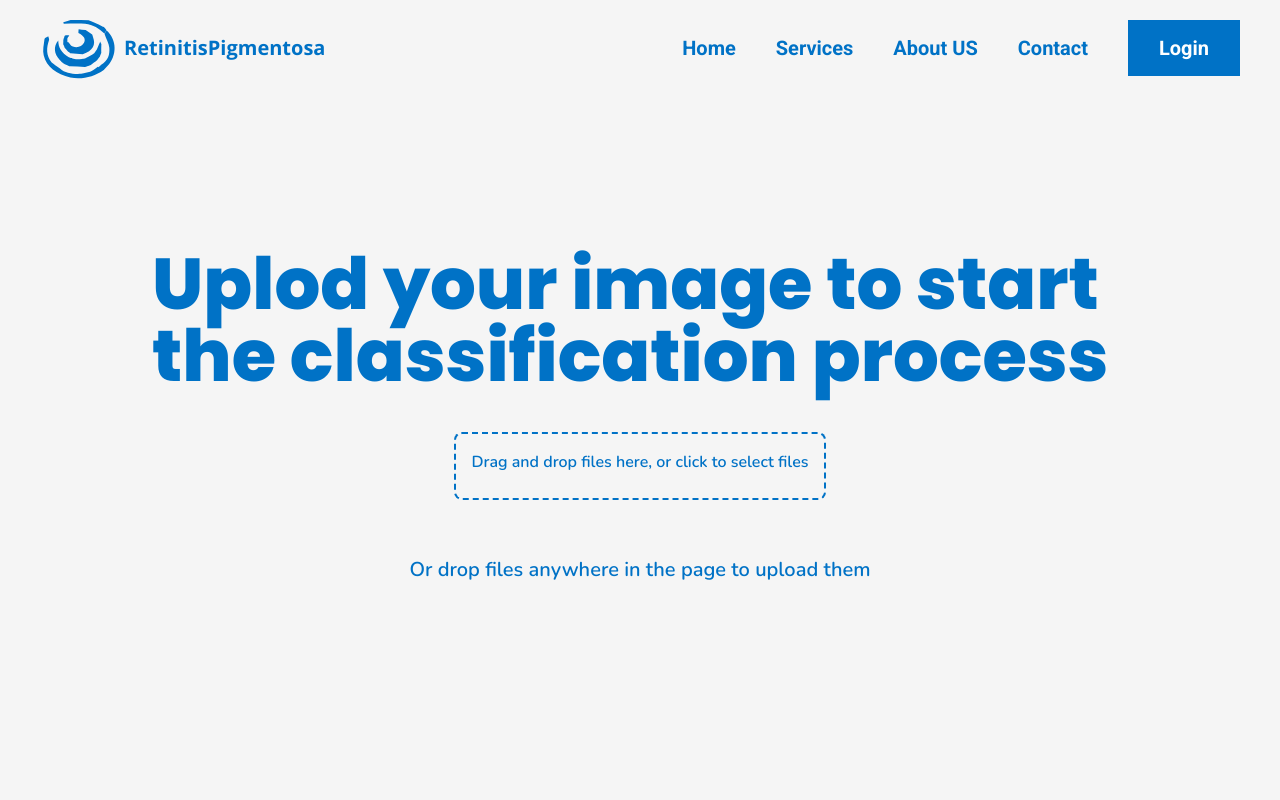
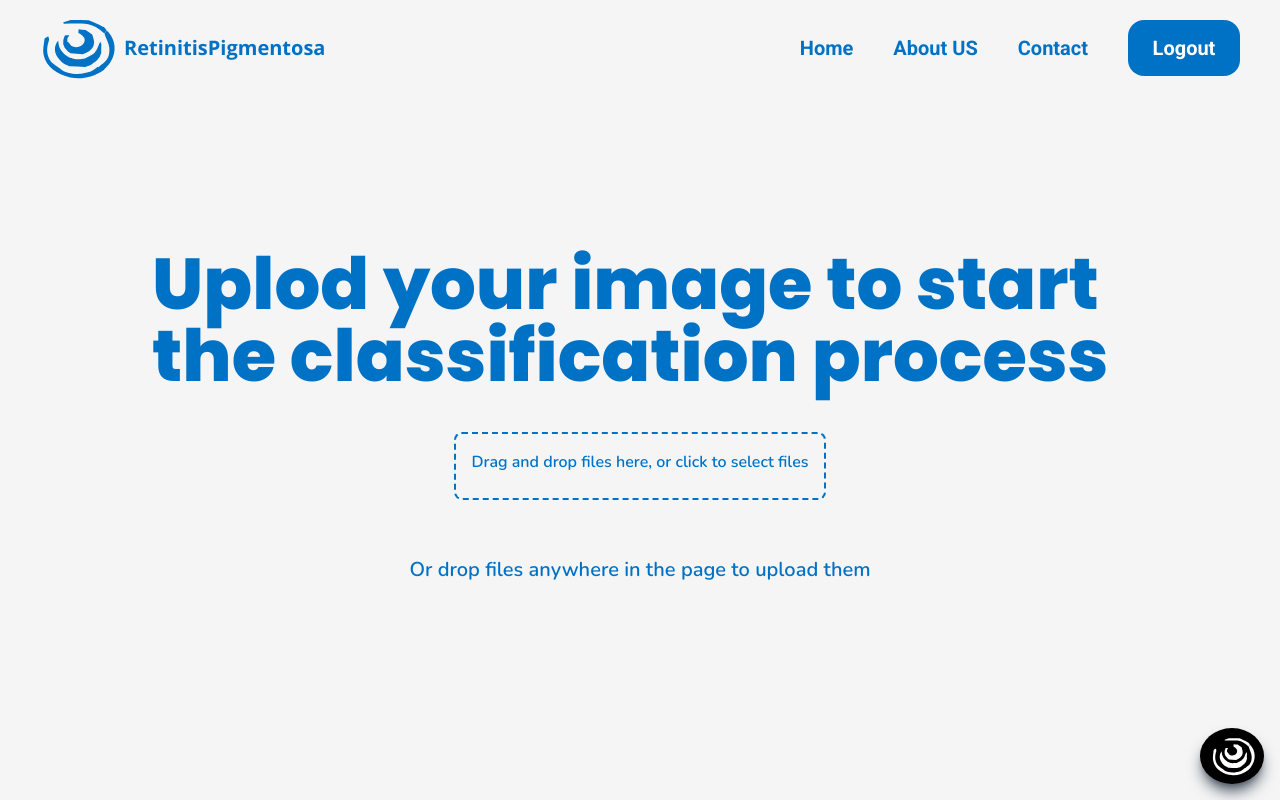
Before and after one commit to EL-Gazoly/RentinitisPigmentosa, a React (Create React App) app in the folder frontend/: page /upload in a window 1280 px wide. Built offline with nearby package versions, Linux system fonts and the light colour scheme.

Commit message:
added routing links

```diff
--- a/frontend/src/pages/Landing.jsx
+++ b/frontend/src/pages/Landing.jsx
@@ -4,6 +4,7 @@ import { ReactComponent as BurgerIcon} from '../assets/burgerIcon.svg'
 import Chatbot from '../components/Chatbot'
 import HomePagePic from '../assets/homePagePic.png'
 import {React, useEffect, useState, useRef} from 'react'
+import { Link } from 'react-router-dom'
 const Landing = () => {
   const [isCardVisible, setIsCardVisible] = useState(false)
 
@@ -29,16 +30,15 @@ const Landing = () => {
     <div className='caret-transparent'>
       <div className='landing-page-container flex flex-col'>
         <div className="landing page-menu flex justify-between mt-5">
-            <div className="landing-page-menu-left flex">
+            <Link to="/" className="landing-page-menu-left flex">
                     <WebsiteLogo className=" w-16 h-12 md:w-20 md:h-20 lg:w-24 lg:h-24 md:ml-7 " />
                     <span className=' text-primary self-center font-sans font-bold text-base lg:text-xl '>RetinitisPigmentosa</span>
-            </div>
+            </Link>
             <div className="landing-page-menu-right flex items-center mr-4 md:hidden" onClick={() => setIsCardVisible(!isCardVisible)}>
                 <BurgerIcon/>
             </div>
             <div className="landing-page-menu-right hidden mr-10 md:flex md:gap-3 lg:gap-10 self-center  items-center text-primary  font-roboto font-bold text-base lg:text-xl">
-                <span >Home</span>
-                <span >Services</span>
+                <Link to="/" >Home</Link>
                 <span >About US</span>
                 <span>Contact</span>
 
@@ -64,11 +64,11 @@ const Landing = () => {
                 md:max-w-lg md:max-h-32 md:self-start '>
                   Our goal is early detection of retinitis pigmentosa
                   and providing you with all information related to this disease</p>
-
-                <button className=' bg-primary text-white font-roboto
+                <>
+                <Link to="/upload" className=' bg-primary text-white font-roboto flex justify-center items-center
                 font-bold text-lg rounded-full py-2 px-4 mt-4 w-2/4 h-16 self-center
-                 md:w-40 lg: xl:w-52 xl:h-16 md:text-xl md:self-start uppercase'>Sign up</button>
-
+                 md:w-40 lg: xl:w-52 xl:h-16 md:text-xl md:self-start uppercase'>Sign up</Link>
+                </>
             </div>
             <div className="landing-page-body-right order-1 mt-5 md:mt-0  md:order-2 md:flex md:justify-center md:items-center md:mb-8">
               <img className='w-full h-min md:hidden' src='https://tykit.rometheme.pro/eyecare/wp-content/uploads/sites/81/2022/08/close-up-of-doctor-checking-female-patient-vision-2022-05-31-02-18-46-utc.jpg'alt="pic" />
--- a/frontend/src/pages/UploadImage.jsx
+++ b/frontend/src/pages/UploadImage.jsx
@@ -1,7 +1,9 @@
 import React, { useState } from 'react';
+import Chatbot from '../components/Chatbot'
 import { ReactComponent as Corner } from '../assets/corner.svg';
 import { ReactComponent as WebsiteLogo } from '../assets/Logo.svg'
 import { ReactComponent as BurgerIcon} from '../assets/burgerIcon.svg'
+import { Link } from 'react-router-dom'
 
 const DragAndDrop = () => {
   const [files, setFiles] = useState([]);
@@ -59,20 +61,19 @@ const DragAndDrop = () => {
       className= "caret-transparent"
     >
       <div className="landing page-menu flex justify-between">
-            <div className="landing-page-menu-left flex">
+            <Link to="/" className="landing-page-menu-left flex">
                     <WebsiteLogo className=" w-16 h-12 md:w-20 md:h-20 lg:w-24 lg:h-24 md:ml-7 " />
                     <span className=' text-primary self-center font-sans font-bold text-base lg:text-xl '>RetinitisPigmentosa</span>
-            </div>
+            </Link>
             <div className="landing-page-menu-right flex items-center mr-4 md:hidden" onClick={() => setIsCardVisible(!isCardVisible)}>
                 <BurgerIcon/>
             </div>
             <div className="landing-page-menu-right hidden mr-10 md:flex md:gap-3 lg:gap-10 self-center  items-center text-primary  font-roboto font-bold text-base lg:text-xl">
-                <span >Home</span>
-                <span >Services</span>
+                <Link to="/" >Home</Link>
                 <span >About US</span>
                 <span>Contact</span>
 
-                <button className=' w-20 h-12 lg:w-28 lg:h-14 rounded-2xl  bg-primary text-white font-roboto font-bold text-xl flex justify-center items-center '>Login</button>
+                <button className=' w-20 h-12 lg:w-28 lg:h-14 rounded-xxl  bg-primary text-white font-roboto font-bold text-xl flex justify-center items-center '>Logout</button>
             </div>
 
 
@@ -136,6 +137,7 @@ const DragAndDrop = () => {
         </div>
 
       )}
+      <Chatbot/>
     </div>
   );
 };
```
